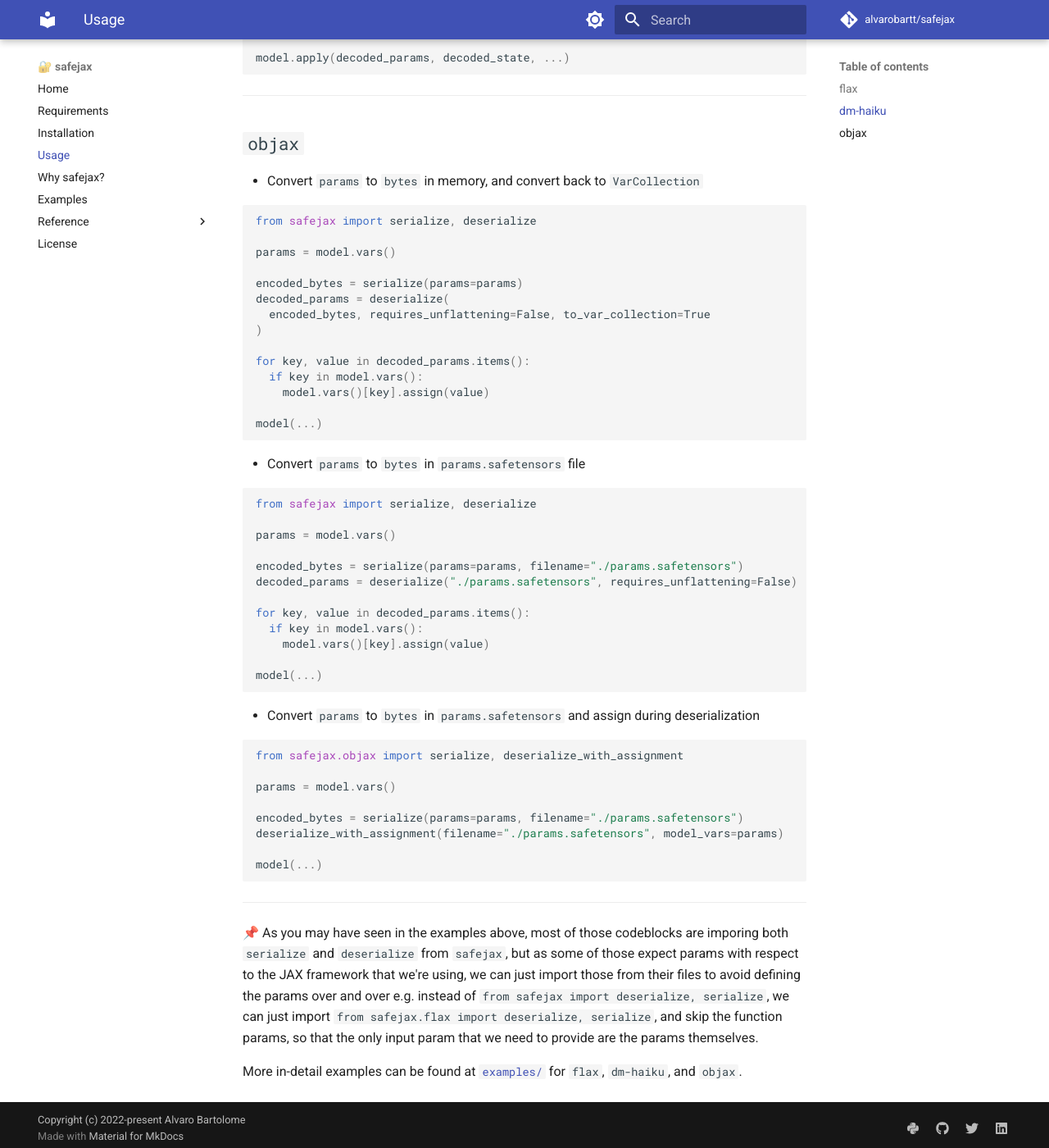
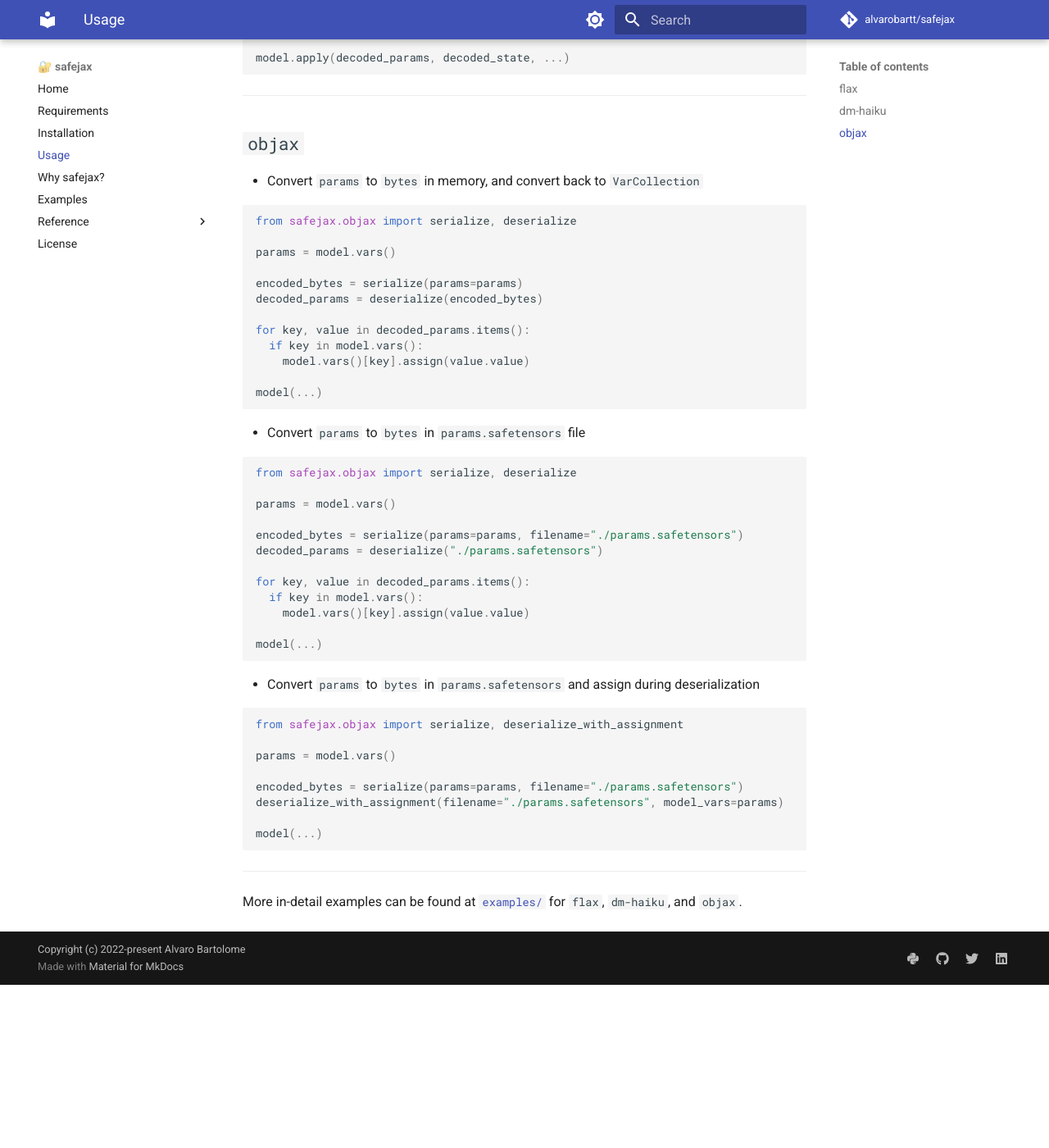
Before and after one commit to alvarobartt/safejax, an MkDocs documentation site: the page built from docs/usage.md, in a window 1280 px wide and 1400 px high, scrolled down 1455 px. Shown: the whole window at 82% size. Built offline with MkDocs 1.6.1 and Material for MkDocs 9.7.7, drawn with Linux system fonts in a browser that asks for light colours; comment, search, counter and statistics services are not loaded; after the commit the page ends 2656 px from its top, so only the background shows below that; some of the changed text lies outside the part shown.

Commit message:
📝 Update `README.md` & `docs/usage.md`

````diff
--- a/docs/usage.md
+++ b/docs/usage.md
@@ -5,12 +5,12 @@
 * Convert `params` to `bytes` in memory
 
   ```python
-  from safejax import serialize, deserialize
+  from safejax.flax import serialize, deserialize
 
   params = model.init(...)
 
   encoded_bytes = serialize(params)
-  decoded_params = deserialize(encoded_bytes, freeze_dict=True)
+  decoded_params = deserialize(encoded_bytes)
 
   model.apply(decoded_params, ...)
   ```
@@ -18,12 +18,12 @@
 * Convert `params` to `bytes` in `params.safetensors` file
 
   ```python
-  from safejax import serialize, deserialize
+  from safejax.flax import serialize, deserialize
 
   params = model.init(...)
 
   encoded_bytes = serialize(params, filename="./params.safetensors")
-  decoded_params = deserialize("./params.safetensors", freeze_dict=True)
+  decoded_params = deserialize("./params.safetensors")
 
   model.apply(decoded_params, ...)
   ```
@@ -82,18 +82,16 @@
 * Convert `params` to `bytes` in memory, and convert back to `VarCollection`
 
   ```python
-  from safejax import serialize, deserialize
+  from safejax.objax import serialize, deserialize
 
   params = model.vars()
 
   encoded_bytes = serialize(params=params)
-  decoded_params = deserialize(
-    encoded_bytes, requires_unflattening=False, to_var_collection=True
-  )
+  decoded_params = deserialize(encoded_bytes)
 
   for key, value in decoded_params.items():
     if key in model.vars():
-      model.vars()[key].assign(value)
+      model.vars()[key].assign(value.value)
 
   model(...)
   ```
@@ -101,16 +99,16 @@
 * Convert `params` to `bytes` in `params.safetensors` file
 
   ```python
-  from safejax import serialize, deserialize
+  from safejax.objax import serialize, deserialize
 
   params = model.vars()
 
   encoded_bytes = serialize(params=params, filename="./params.safetensors")
-  decoded_params = deserialize("./params.safetensors", requires_unflattening=False)
+  decoded_params = deserialize("./params.safetensors")
 
   for key, value in decoded_params.items():
     if key in model.vars():
-      model.vars()[key].assign(value)
+      model.vars()[key].assign(value.value)
 
   model(...)
   ```
@@ -130,12 +128,5 @@
 
 ---
 
-📌 As you may have seen in the examples above, most of those codeblocks are imporing both
-`serialize` and `deserialize` from `safejax`, but as some of those expect params with respect
-to the JAX framework that we're using, we can just import those from their files to avoid
-defining the params over and over e.g. instead of `from safejax import deserialize, serialize`,
-we can just import `from safejax.flax import deserialize, serialize`, and skip the function
-params, so that the only input param that we need to provide are the params themselves.
-
 More in-detail examples can be found at [`examples/`](https://github.com/alvarobartt/safejax/examples)
 for `flax`, `dm-haiku`, and `objax`.
````
Also changed, not shown: other parts of docs/usage.md (+3 -3 lines), README.md (+13 -22 lines).
